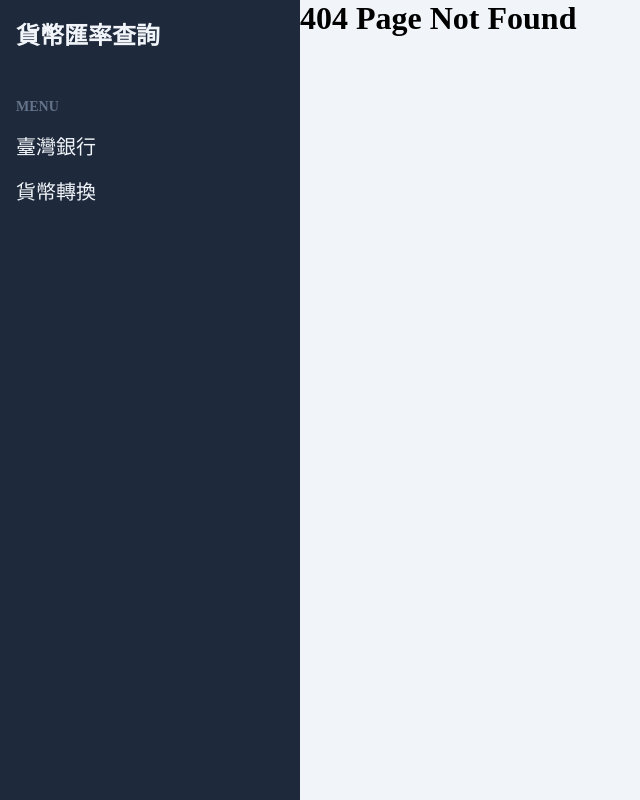
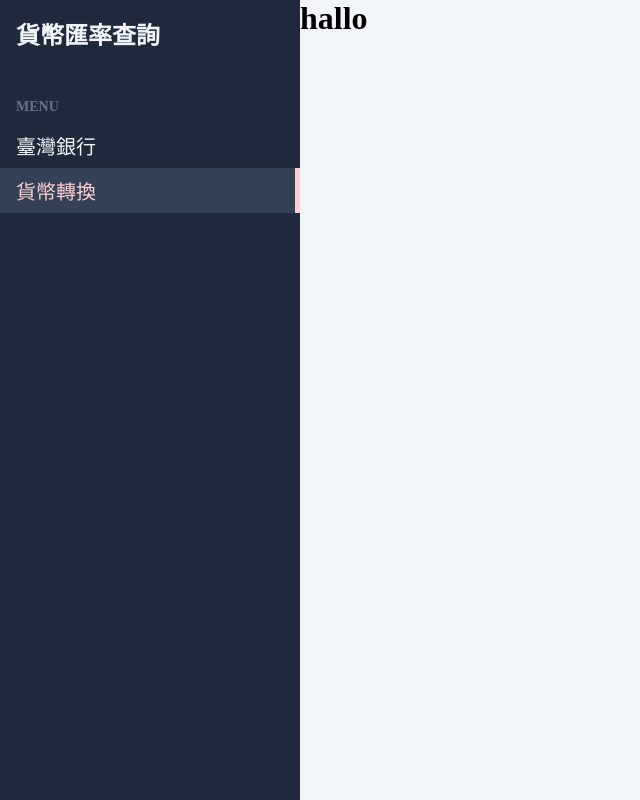
Before and after one commit to stu96534/currency_converter_front, a Vue app: page /converter in a window 1280 px wide. Before the commit this address had no page. Shown: the whole page, without its empty margins (0-640 px from the left). Built offline with nearby package versions, Linux system fonts and the light colour scheme; a web font is replaced by a local one.

Commit message:
feat:add router

```diff
--- a/src/components/SideBar.vue
+++ b/src/components/SideBar.vue
@@ -7,7 +7,7 @@
       <router-link class="button" to="/">
         <span class="text"> 臺灣銀行 </span>
       </router-link>
-      <router-link class="button" to="/about">
+      <router-link class="button" to="/converter">
         <span class="text"> 貨幣轉換 </span>
       </router-link>
     </div>
--- a/src/router/index.js
+++ b/src/router/index.js
@@ -11,6 +11,11 @@ const router = createRouter({
       component: Home
     },
     {
+      path: '/converter',
+      name: 'converter',
+      component: () => import('../views/Conversion.vue')
+    },
+    {
       path: '/:pathMatch(.*)*',
       name: 'not-found',
       component: NotFound
--- /dev/null
+++ b/src/views/Conversion.vue
@@ -0,0 +1,10 @@
+<script setup >
+</script>
+
+<template>
+  <div class="not-found">
+    <h1>hallo</h1>
+  </div>
+</template>
+
+<style></style>
```
